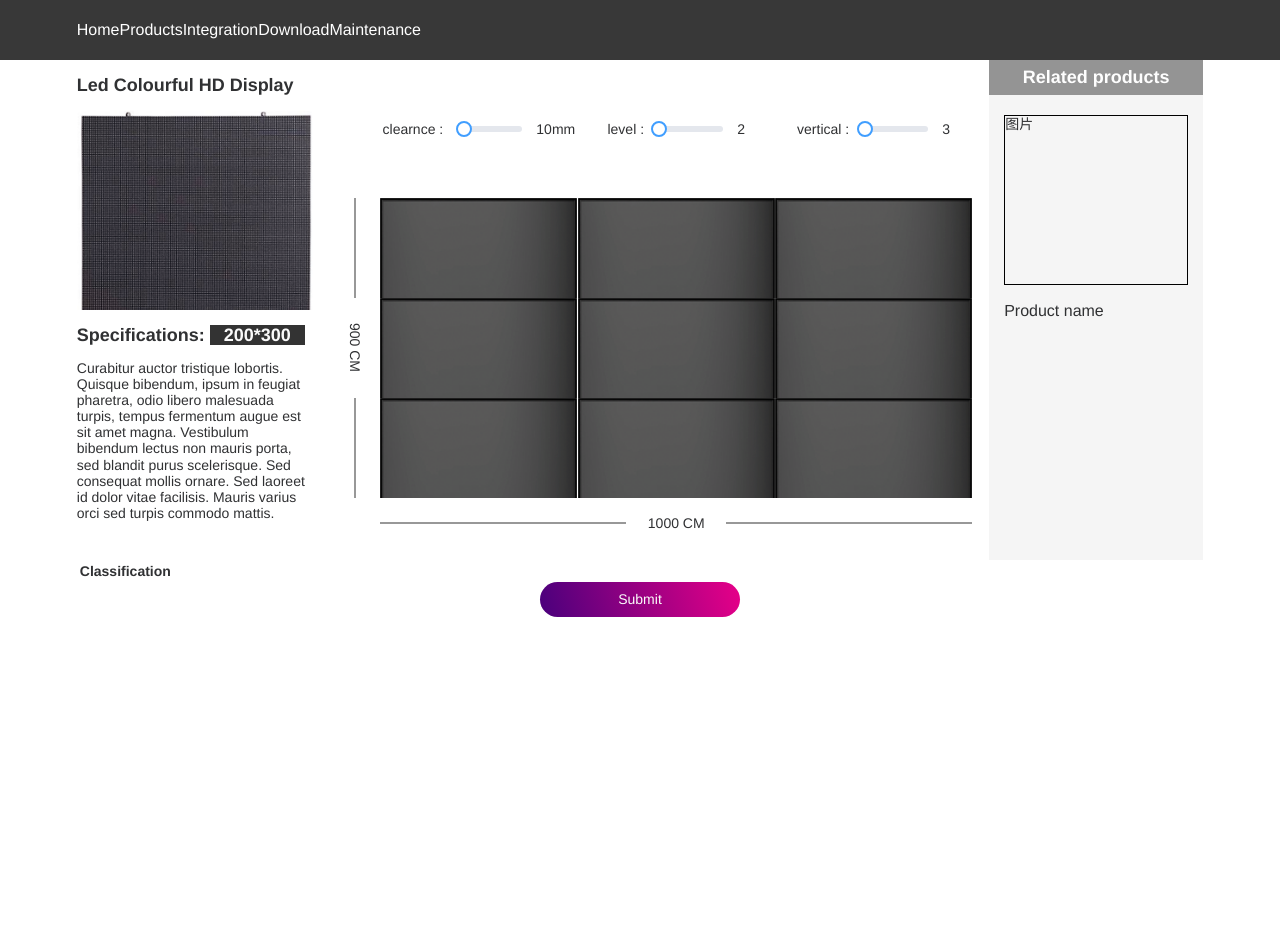
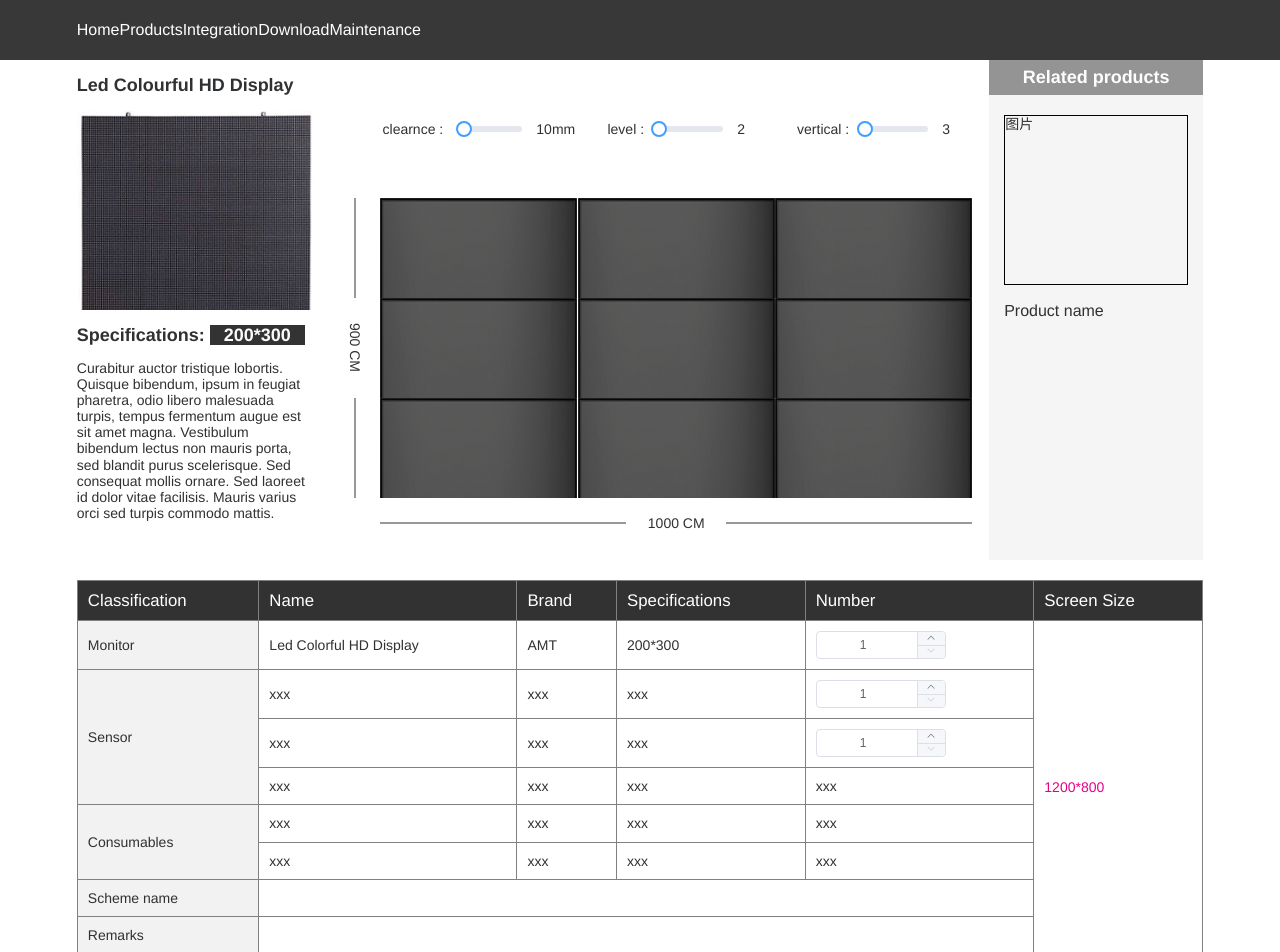
Before and after one commit to wx304196166/led_front_end, a Vue app: page /#/integration in a window 1280 px wide. Shown: the top 952 px of the page. Before the commit the page ends 860 px from the top, so only its background shows below. Built offline with nearby package versions, Linux system fonts and the light colour scheme.

Commit message:
integration table

```diff
--- a/src/views/integration/integration.vue
+++ b/src/views/integration/integration.vue
@@ -4,7 +4,9 @@
       <ul class="show clearfix">
         <li class="title">Led Colourful HD Display</li>
         <li class="img-box bg"></li>
-        <li class="title">Specifications: <span class="spec">200*300</span></li>
+        <li class="title">Specifications:
+          <span class="spec">200*300</span>
+        </li>
         <li>
           Curabitur auctor tristique lobortis. Quisque bibendum, ipsum in feugiat pharetra, odio libero malesuada turpis, tempus fermentum augue est sit amet magna. Vestibulum bibendum lectus non mauris porta, sed blandit purus scelerisque. Sed consequat mollis ornare. Sed laoreet id dolor vitae facilisis. Mauris varius orci sed turpis commodo mattis.
         </li>
@@ -32,7 +34,7 @@
               </div>
             </li>
             <li class="screen">
-              <div class="bg" v-for="item in 9" :key="item"/>
+              <div class="bg" v-for="item in 9" :key="item" />
             </li>
           </ul>
           <div class="x clearfix">
@@ -54,17 +56,77 @@
       </div>
     </li>
     <li class="parms-table">
-      <table>
+      <table border="1" cellspacing="0" cellpadding="0">
         <thead>
           <tr>
             <th>Classification</th>
-            <th></th>
-            <th></th>
-            <th></th>
-            <th></th>
-            <th></th>
+            <th>Name</th>
+            <th>Brand</th>
+            <th>Specifications</th>
+            <th>Number</th>
+            <th>Screen Size</th>
           </tr>
         </thead>
+        <tbody>
+          <tr>
+            <td class="firstLine">Monitor</td>
+            <td>Led Colorful HD Display</td>
+            <td>AMT</td>
+            <td>200*300</td>
+            <td>
+              <el-input-number v-model="num8" controls-position="right" size="mini" @change="handleChange" :min="1" :max="10">
+              </el-input-number>
+
+            </td>
+            <td rowspan="8" class="screenSize">1200*800</td>
+          </tr>
+          <tr>
+            <td rowspan="3" class="firstLine">Sensor</td>
+            <td>xxx</td>
+            <td>xxx</td>
+            <td>xxx</td>
+            <td>
+              <el-input-number v-model="num8" controls-position="right" size="mini" @change="handleChange" :min="1" :max="10">
+              </el-input-number>
+            </td>
+          </tr>
+          <tr>
+            <td>xxx</td>
+            <td>xxx</td>
+            <td>xxx</td>
+            <td>
+              <el-input-number v-model="num8" controls-position="right" size="mini" @change="handleChange" :min="1" :max="10">
+              </el-input-number>
+            </td>
+          </tr>
+          <tr>
+            <td>xxx</td>
+            <td>xxx</td>
+            <td>xxx</td>
+            <td>xxx</td>
+          </tr>
+          <tr>
+            <td rowspan="2" class="firstLine">Consumables</td>
+            <td>xxx</td>
+            <td>xxx</td>
+            <td>xxx</td>
+            <td>xxx</td>
+          </tr>
+          <tr>
+            <td>xxx</td>
+            <td>xxx</td>
+            <td>xxx</td>
+            <td>xxx</td>
+          </tr>
+          <tr>
+            <td class="firstLine">Scheme name</td>
+            <td colspan="4"></td>
+          </tr>
+          <tr>
+            <td class="firstLine">Remarks</td>
+            <td colspan="4"></td>
+          </tr>
+        </tbody>
       </table>
     </li>
     <li class="submit pointer">
@@ -80,12 +142,17 @@ export default {
   components: { related },
   data() {
     return {
+      num8: 1,
       adjust: [
         { name: 'clearnce', value: 10, unit: 'mm' },
         { name: 'level', value: 2, unit: '' },
         { name: 'vertical', value: 3, unit: '' }
       ]
     };
+  },
+  methods: {
+    handleChange(value) {
+    }
   }
 };
 </script>
@@ -133,7 +200,7 @@ $bright: #fafafa;
       > ul {
         flex: 1;
         display: flex;
-        justify-content:center;
+        justify-content: center;
       }
       .slider {
         width: 33%;
@@ -157,7 +224,7 @@ $bright: #fafafa;
         > div {
           width: (100% / 3);
           height: (100% / 3);
-          background-image: url('../../assets/img/img_led02.png');
+          background-image: url("../../assets/img/img_led02.png");
         }
       }
     }
@@ -217,12 +284,34 @@ $bright: #fafafa;
     width: 19%;
   }
 }
-.parms-table{
+.parms-table {
   // #e70088 粉色的字
+  margin: 20px 0;
+  & > table {
+    width: 100%;
+    border-collapse: collapse;
+    td,
+    th {
+      padding: 10px;
+    }
+    td.screenSize {
+      color: #e70088;
+    }
+    .firstLine {
+      background-color: #f2f2f2;
+    }
+    th {
+      background-color: #000;
+      color: #fff;
+      opacity: 0.8;
+      font-size: 1.2rem;
+      font-weight: normal;
+    }
+  }
 }
-.submit{
+.submit {
   text-align: center;
-  >div{
+  > div {
     display: inline-block;
     width: 14.2857rem;
     text-align: center;
--- a/src/views/maintenance/maintenance.vue
+++ b/src/views/maintenance/maintenance.vue
@@ -1,6 +1,16 @@
 <template>
-  <div>
+  <div class="container">
     <input type="text" placeholder="please enter the serial number" class="searchInput">
+    <div class="thumbnail">
+
+    </div>
+    <div class="serialNumber">
+      <div>Led Colorful HD Display</div>
+      <span>serial number : 1245654687s</span>
+    </div>
+    <div>
+      Essential infomation
+    </div>
   </div>
 </template>
 
@@ -13,6 +23,12 @@ export default {
 </script>
 
 <style rel="stylesheet/scss" lang="scss" scoped>
+.thumbnail {
+  width: 200px;
+  height: 200px;
+  margin: 50px auto 0;
+  border: 1px solid #000;
+}
 .searchInput {
   border-radius: 10px;
   background-color: #eee;
@@ -23,4 +39,7 @@ export default {
   margin: 0 auto;
   display: block;
 }
+.serialNumber {
+  text-align: center;
+}
 </style>
```
Also changed, not shown: src/router/index.js (+14 -7 lines).
